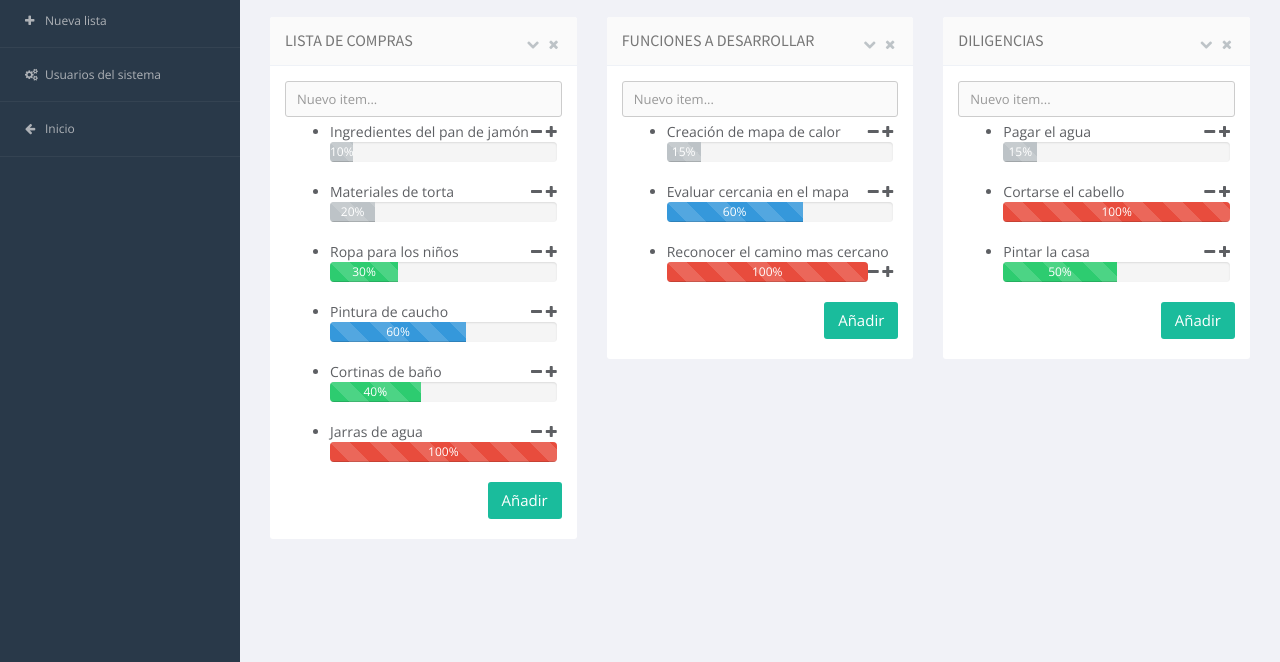
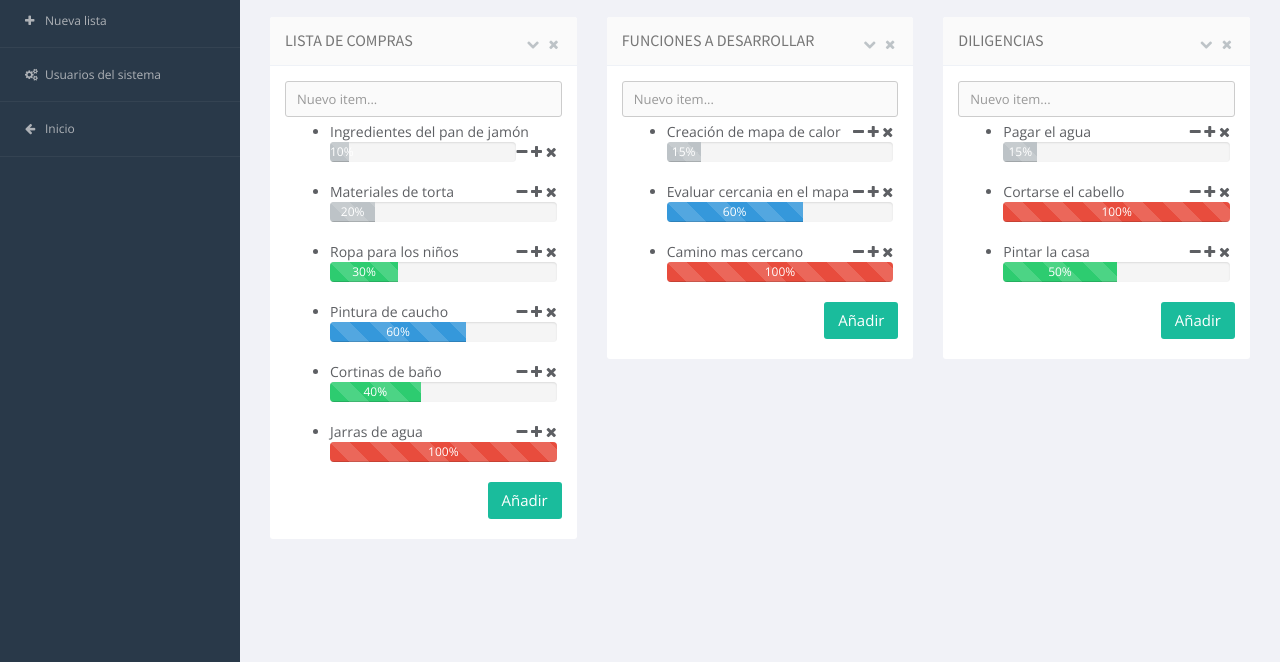
Before and after one commit to ireneegarcia/dsw, a plain HTML site: page home.html in a window 1280 px wide. Shown: the part 138-800 px from the top of the page. Drawn offline with nearby package versions, Linux system fonts and the light colour scheme.

Commit message:
añadir opcion eliminar item

```diff
--- a/home.html
+++ b/home.html
@@ -120,6 +120,7 @@
                                                         <div class="pull-right">
                                                             <i class="fa fa-minus"></i>
                                                             <i class="fa fa-plus"></i>
+                                                            <i class="fa fa-times"></i>
                                                         </div>
                                                         <div class="progress progress-striped">
                                                             <div class="progress-bar progress-bar-default" style="width: 10%">10%</div>
@@ -130,6 +131,7 @@
                                                         <div class="pull-right">
                                                             <i class="fa fa-minus"></i>
                                                             <i class="fa fa-plus"></i>
+                                                            <i class="fa fa-times"></i>
                                                         </div>
                                                         <div class="progress progress-striped">
                                                             <div class="progress-bar progress-bar-default" style="width: 20%">20%</div>
@@ -140,6 +142,7 @@
                                                         <div class="pull-right">
                                                             <i class="fa fa-minus"></i>
                                                             <i class="fa fa-plus"></i>
+                                                            <i class="fa fa-times"></i>
                                                         </div>
                                                         <div class="progress progress-striped">
                                                             <div class="progress-bar progress-bar-success" style="width: 30%">30%</div>
@@ -150,6 +153,7 @@
                                                         <div class="pull-right">
                                                             <i class="fa fa-minus"></i>
                                                             <i class="fa fa-plus"></i>
+                                                            <i class="fa fa-times"></i>
                                                         </div>
                                                         <div class="progress progress-striped">
                                                             <div class="progress-bar progress-bar-info" style="width: 60%">60%</div>
@@ -160,6 +164,7 @@
                                                         <div class="pull-right">
                                                             <i class="fa fa-minus"></i>
                                                             <i class="fa fa-plus"></i>
+                                                            <i class="fa fa-times"></i>
                                                         </div>
                                                         <div class="progress progress-striped">
                                                             <div class="progress-bar progress-bar-success" style="width: 40%">40%</div>
@@ -170,6 +175,7 @@
                                                         <div class="pull-right">
                                                             <i class="fa fa-minus"></i>
                                                             <i class="fa fa-plus"></i>
+                                                            <i class="fa fa-times"></i>
                                                         </div>
                                                         <div class="progress progress-striped">
                                                             <div class="progress-bar progress-bar-danger" style="width: 100%">100%</div>
@@ -208,6 +214,7 @@
                                                         <div class="pull-right">
                                                             <i class="fa fa-minus"></i>
                                                             <i class="fa fa-plus"></i>
+                                                            <i class="fa fa-times"></i>
                                                         </div>
                                                         <div class="progress progress-striped">
                                                             <div class="progress-bar progress-bar-default" style="width: 15%">15%</div>
@@ -218,16 +225,18 @@
                                                         <div class="pull-right">
                                                             <i class="fa fa-minus"></i>
                                                             <i class="fa fa-plus"></i>
+                                                            <i class="fa fa-times"></i>
                                                         </div>
                                                         <div class="progress progress-striped">
                                                             <div class="progress-bar progress-bar-info" style="width: 60%">60%</div>
                                                         </div>
                                                     </li>
                                                     <li class="item">
-                                                        Reconocer el camino mas cercano
+                                                        Camino mas cercano
                                                         <div class="pull-right">
                                                             <i class="fa fa-minus"></i>
                                                             <i class="fa fa-plus"></i>
+                                                            <i class="fa fa-times"></i>
                                                         </div>
                                                         <div class="progress progress-striped">
                                                             <div class="progress-bar progress-bar-danger" style="width: 100%">100%</div>
@@ -266,6 +275,7 @@
                                                         <div class="pull-right">
                                                             <i class="fa fa-minus"></i>
                                                             <i class="fa fa-plus"></i>
+                                                            <i class="fa fa-times"></i>
                                                         </div>
                                                         <div class="progress progress-striped">
                                                             <div class="progress-bar progress-bar-default" style="width: 15%">15%</div>
@@ -276,6 +286,7 @@
                                                         <div class="pull-right">
                                                             <i class="fa fa-minus"></i>
                                                             <i class="fa fa-plus"></i>
+                                                            <i class="fa fa-times"></i>
                                                         </div>
                                                         <div class="progress progress-striped">
                                                             <div class="progress-bar progress-bar-danger" style="width: 100%">100%</div>
@@ -286,6 +297,7 @@
                                                         <div class="pull-right">
                                                             <i class="fa fa-minus"></i>
                                                             <i class="fa fa-plus"></i>
+                                                            <i class="fa fa-times"></i>
                                                         </div>
                                                         <div class="progress progress-striped">
                                                             <div class="progress-bar progress-bar-success" style="width: 50%">50%</div>
```
